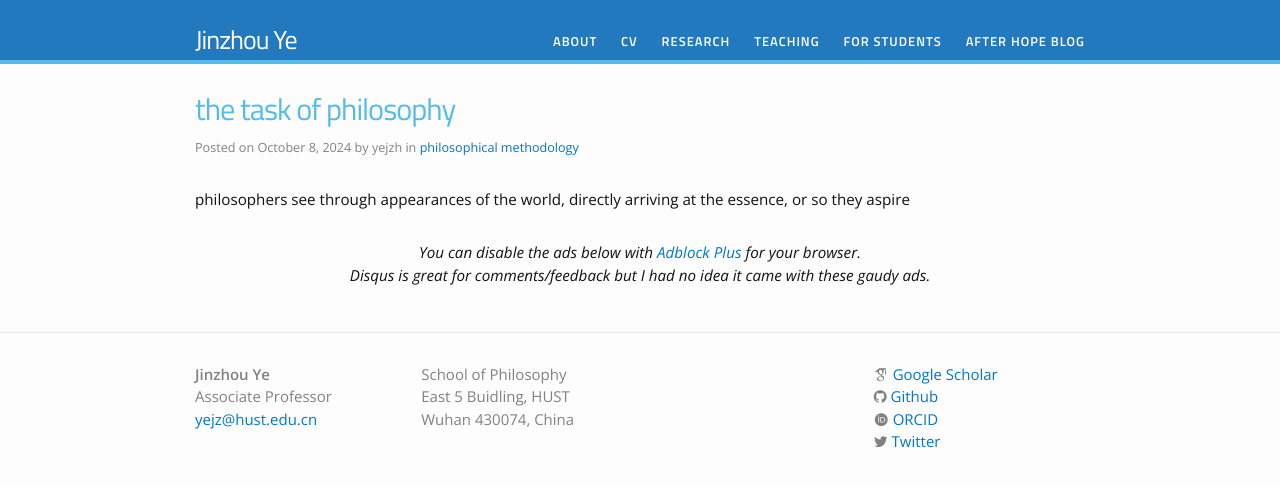
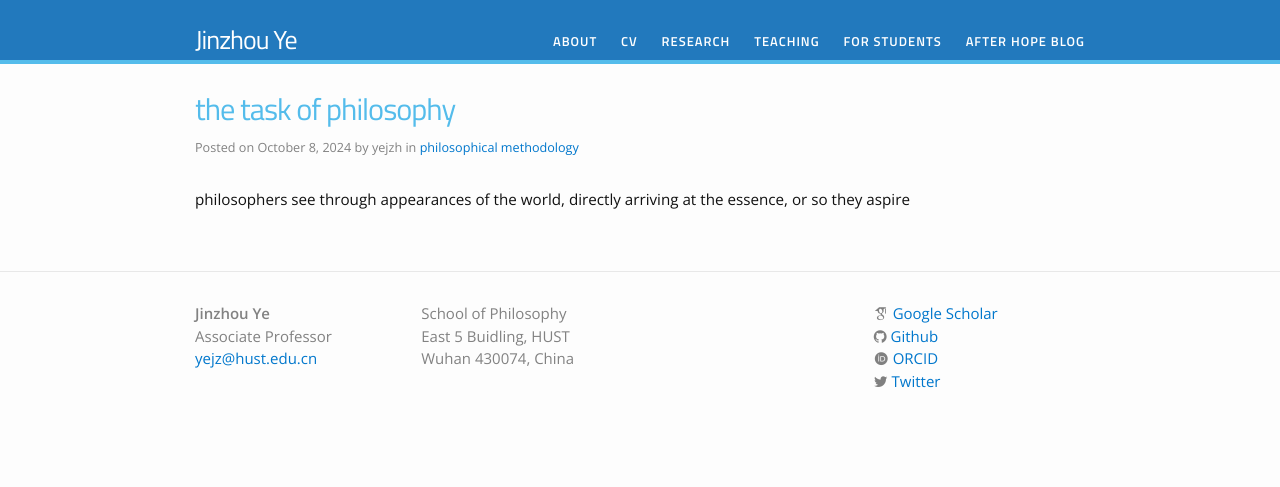
Before and after one commit to yejzh/yejzh.github.io, a Jekyll site: the page built from _posts/2024-10-08-task-of-philosophy.md, in a window 1280 px wide. Shown: the top 487 px of the page. Built offline with Jekyll 4.4.1, drawn with Linux system fonts in a browser that asks for light colours; nearby versions of some CDN libraries; some web fonts are replaced; comment, search, counter and statistics services are not loaded.

Commit message:
restore post.html

```diff
--- a/_layouts/post.html
+++ b/_layouts/post.html
@@ -17,36 +17,7 @@ layout: default
   </header>
 
   <article class="post-content">
-
-    <style>
-img[src*='#center'] {
-    display: block;
-    margin: auto;
-}
-</style>
-
-<script type="text/javascript" async
-  src="https://cdn.mathjax.org/mathjax/latest/MathJax.js?config=TeX-MML-AM_CHTML">
-</script>
-
     {{ content }}
   </article>
 
-<p><center><em>You can disable the ads below with <a href="https://adblockplus.org">Adblock Plus</a> for your browser.<br />Disqus is great for comments/feedback but I had no idea it came with these gaudy ads.</em></center></p>
-
-<div id="disqus_thread"></div>
-<div id="disqus_thread"></div>
-<script type="text/javascript">
-    /* * * CONFIGURATION VARIABLES * * */
-    var disqus_shortname = 'yejzh';
-
-    /* * * DON'T EDIT BELOW THIS LINE * * */
-    (function() {
-        var dsq = document.createElement('script'); dsq.type = 'text/javascript'; dsq.async = true;
-        dsq.src = '//' + disqus_shortname + '.disqus.com/embed.js';
-        (document.getElementsByTagName('head')[0] || document.getElementsByTagName('body')[0]).appendChild(dsq);
-    })();
-</script>
-<noscript>Please enable JavaScript to view the <a href="https://disqus.com/?ref_noscript" rel="nofollow">comments powered by Disqus.</a></noscript>
-
 </div>
```
